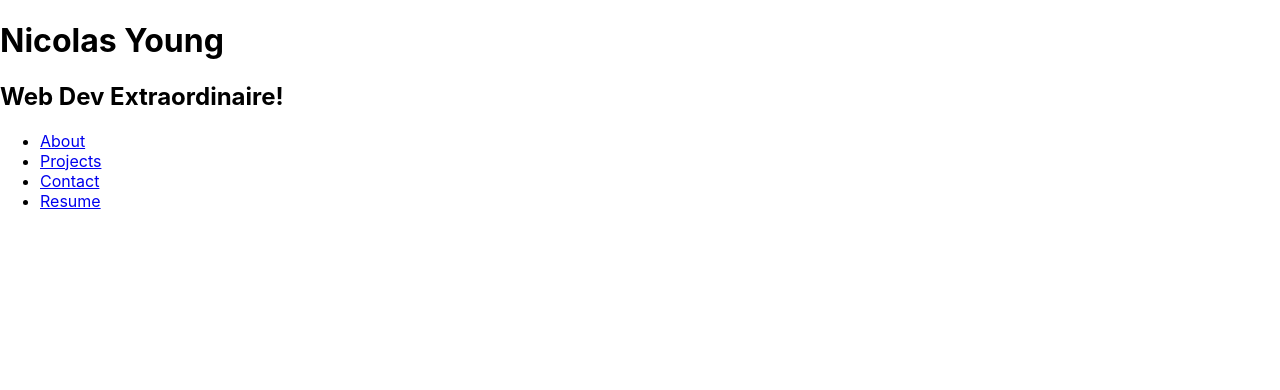
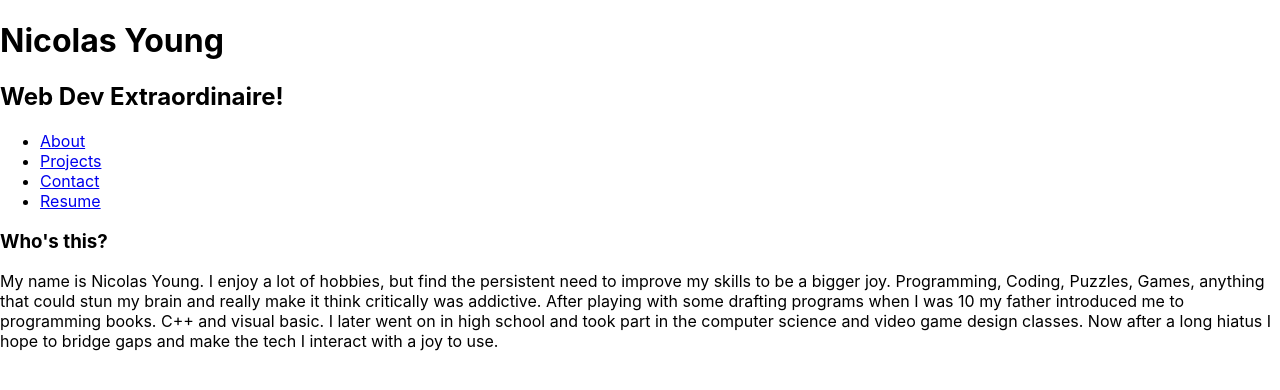
Before and after one commit to bodashii/portal-foilio, a React (Create React App) app: page / in a window 1280 px wide. Shown: the top 390 px of the page. Built offline with nearby package versions, Linux system fonts and the light colour scheme.

Commit message:
added about section

```diff
--- a/src/App.js
+++ b/src/App.js
@@ -1,12 +1,14 @@
 import React from 'react';
 import './App.css';
 import Nav from './components/Nav';
+import About from './components/About';
 
 function App() {
   return (
     <div>
       <h1>Nicolas Young</h1>
       <Nav />
+      <About />
     </div>
   );
 }
--- /dev/null
+++ b/src/components/About/index.js
@@ -0,0 +1,25 @@
+import React from 'react';
+
+function About() {
+    return (
+        <section>
+            <h3>Who's this?</h3>
+            <div>
+                <p>
+                My name is Nicolas Young. I enjoy a lot of hobbies, but find
+                the persistent need to improve my skills to be a bigger joy.
+                Programming, Coding, Puzzles, Games, anything that could
+                stun my brain and really make it think critically was
+                addictive. After playing with some drafting programs when I
+                was 10 my father introduced me to programming books. C++ and
+                visual basic. I later went on in high school and took part in
+                the computer science and video game design classes. Now after
+                a long hiatus I hope to bridge gaps and make the tech I
+                interact with a joy to use.
+                </p>
+            </div>
+        </section>
+    )
+}
+
+export default About;
```
